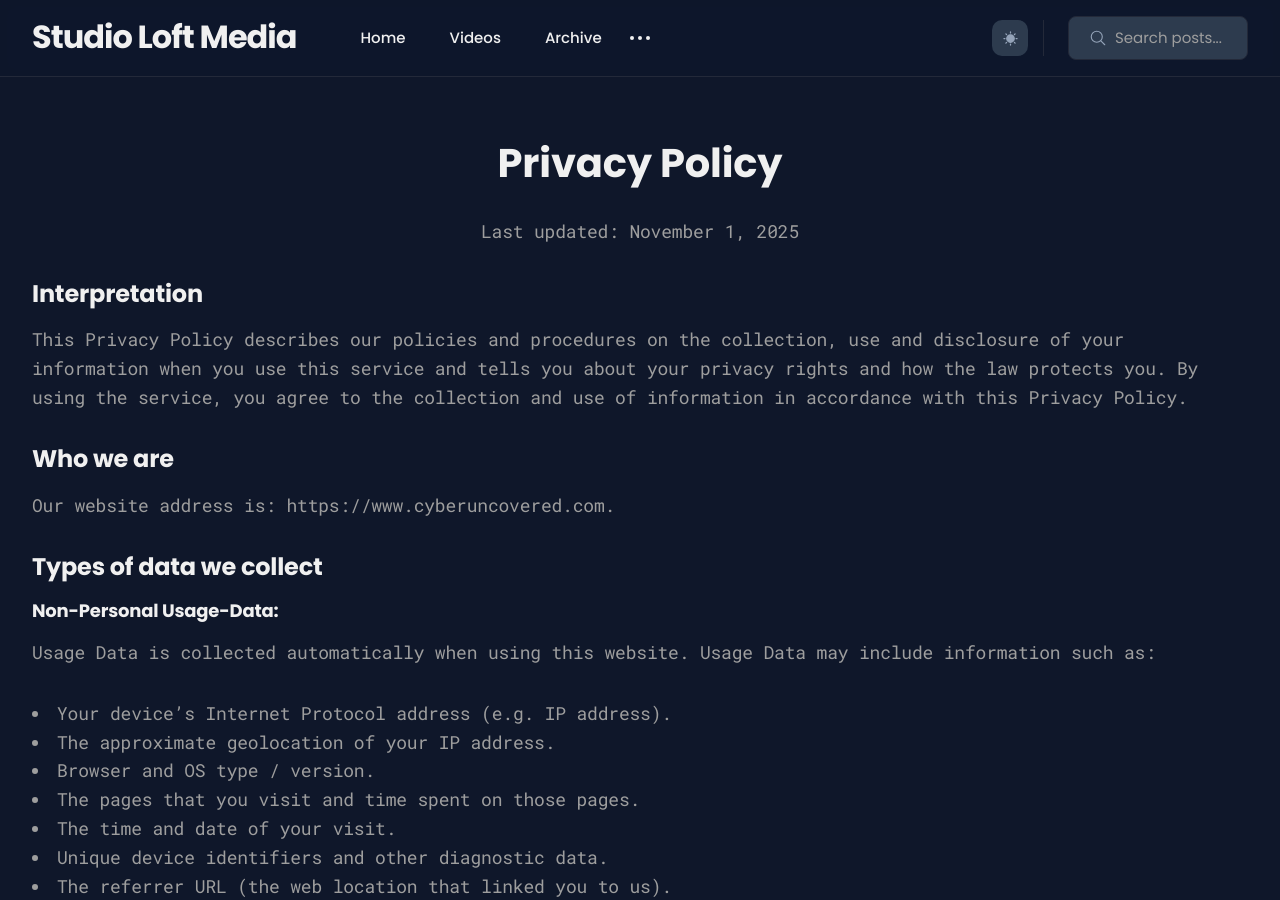
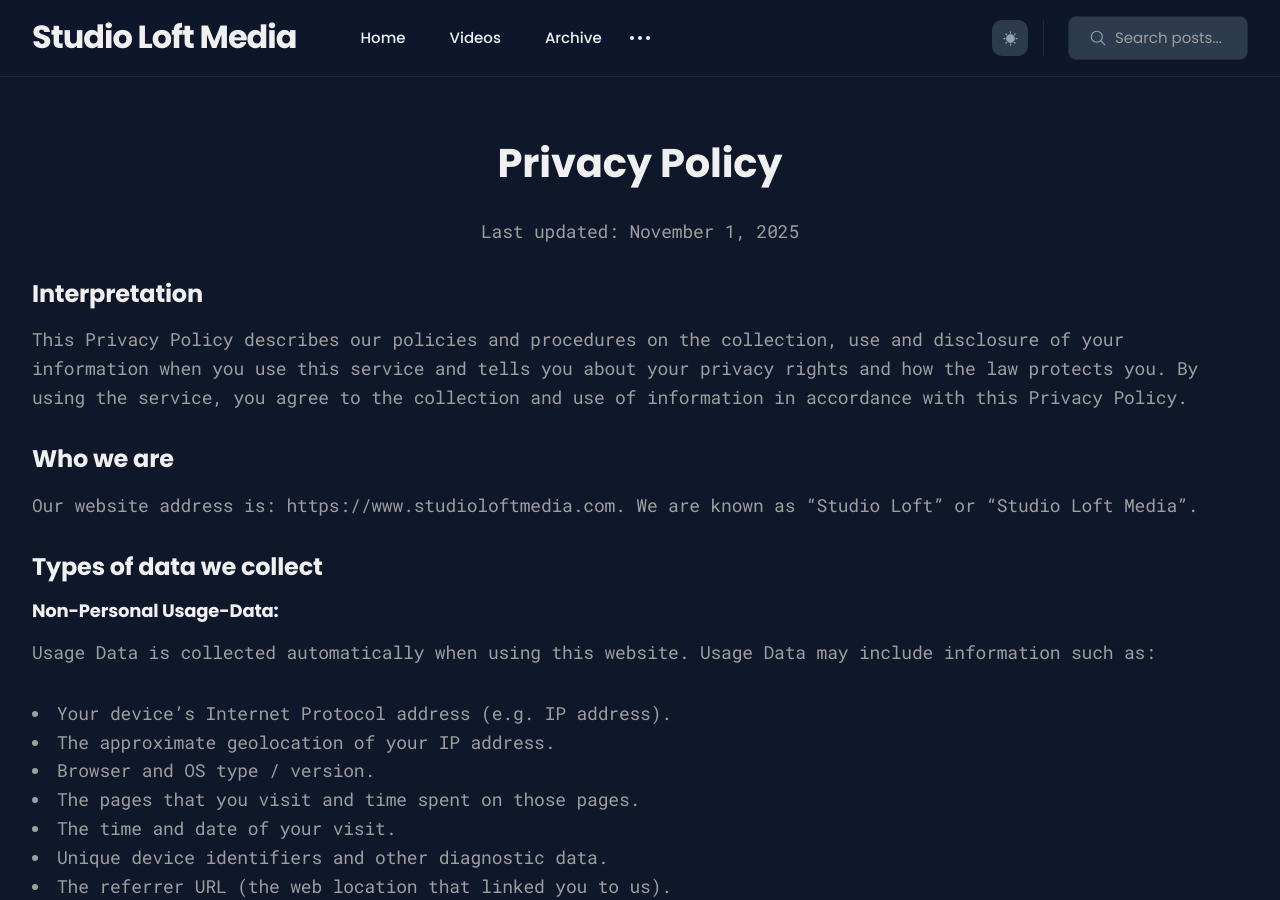
Before and after one commit to studioloft/studioloft.github.io, a Jekyll site: the page built from _pages/privacypolicy.md, in a window 1280 px wide and 900 px high. Built offline with Jekyll 4.4.1, drawn with Linux system fonts in a browser that asks for light colours.

Commit message:
format fix, CU port typo

```diff
--- a/_includes/footer.html
+++ b/_includes/footer.html
@@ -98,7 +98,7 @@
   <div class="container">
     <div class="row">
       <div class="col col-6 col-d-12">
-        <div class="copyright">&copy; {{ site.time | date: '%Y' }} <a href="/">{{ site.data.settings.title }}</a> - <i class="fa-brands fa-creative-commons"></i><i class="fa-brands fa-creative-commons-by"></i> <a href="https://creativecommons.org/share-your-work/cclicenses/">CC BY</a></div>
+        <div class="copyright">&copy; {{ site.time | date: '%Y' }} <a href="/">{{ site.data.settings.title }}</a> - <i class="fa-brands fa-creative-commons"></i> <i class="fa-brands fa-creative-commons-by"></i> <a href="https://creativecommons.org/share-your-work/cclicenses/">CC BY</a></div>
 
       </div>
       <div class="col col-6 col-d-12">
--- a/_pages/privacypolicy.md
+++ b/_pages/privacypolicy.md
@@ -9,7 +9,8 @@ permalink: /privacypolicy/
 <h3>Interpretation</h3>
 This Privacy Policy describes our policies and procedures on the collection, use and disclosure of your information when you use this service and tells you about your privacy rights and how the law protects you. By using the service, you agree to the collection and use of information in accordance with this Privacy Policy.
 <h3>Who we are</h3>
-Our website address is: https://www.cyberuncovered.com.
+Our website address is: https://www.studioloftmedia.com.
+We are known as "Studio Loft" or "Studio Loft Media".
 
 <h3>Types of data we collect</h3>
 <h5>Non-Personal Usage-Data:</h5>
```
